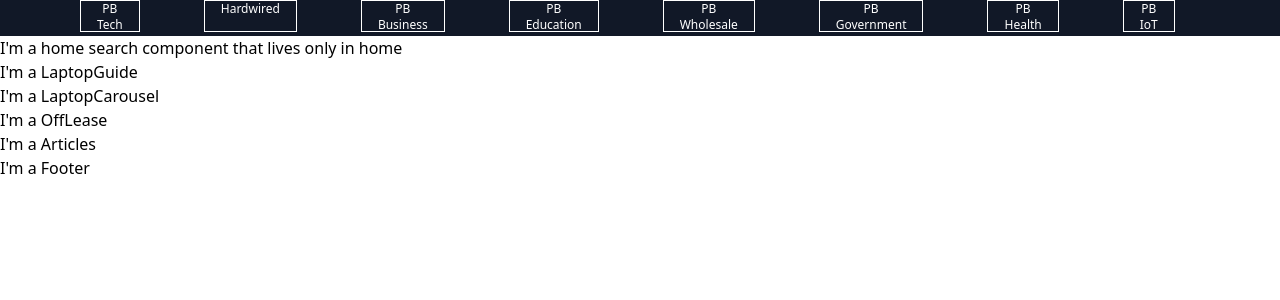
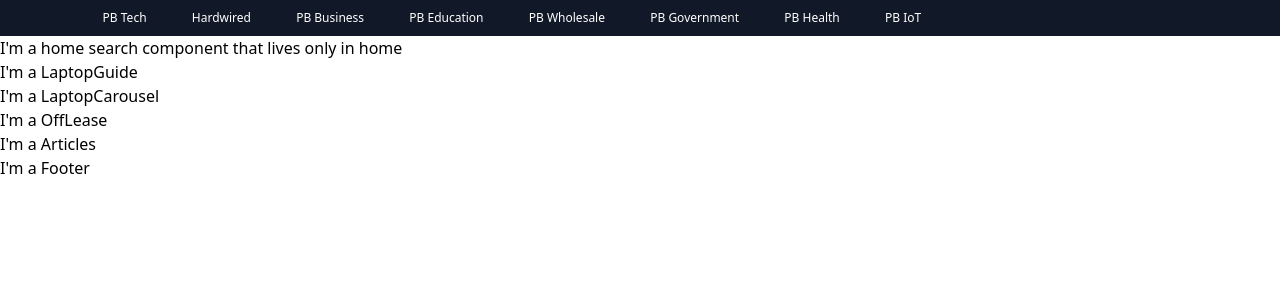
Before and after one commit to ThreeClubs/pb-tech-laptops-demo, a React (Vite) app in the folder frontend/: page / in a window 1280 px wide. Shown: the top 300 px of the page. Built offline with nearby package versions, Linux system fonts and the light colour scheme.

Commit message:
Finished top Nav bar with respons css

```diff
--- a/frontend/src/components/Navbar.jsx
+++ b/frontend/src/components/Navbar.jsx
@@ -1,47 +1,42 @@
 function Navbar() {
   return (
     <>
-      <nav className="text-center text-white h-9 w-full bg-gray-900 py-0 px-20">
-        <ul className="pr-64 flex flex-grow-0 justify-start items-center text-xs">
-          <li className="border border-white h-8 w-22 mr-16 px-4 pb-1 flex justify-start items-start">
-            <a className="block flex flex-nowrap" href="#">
-              PB Tech
-            </a>
+    {/* Top Nav Bar */}
+      <nav className="text-center text-white text-xs h-9 w-full bg-gray-900 py-0 px-20">
+        <div className="h-full w-8 cursor-pointer flex items-center justify-start md:hidden">
+          <svg
+            className="h-full fill-gray-200"
+            viewBox="0 0 20 20"
+            xmlns="http://www.w3.org/2000/svg"
+          >
+            <title>Menu</title>
+            <path d="M0 3h20v2H0V3zm0 6h20v2H0V9zm0 6h20v2H0v-2z" />
+          </svg>
+        </div>
+        <ul className="justify-start md:flex hidden lg:pr-64 pr-0">
+          <li className="mx-auto leading-9">
+            <a href="#">PB Tech</a>
           </li>
-          <li className="border border-white h-8 w-22 mr-16 px-4 pb-1 flex justify-start items-start">
-            <a className="block flex flex-nowrap" href="#">
-              Hardwired
-            </a>
+          <li className="mx-auto leading-9">
+            <a href="#">Hardwired</a>
           </li>
-          <li className="border border-white h-8 w-22 mr-16 px-4 pb-1 flex justify-center items-start">
-            <a className="block flex flex-nowrap" href="#">
-              PB Business
-            </a>
+          <li className="mx-auto leading-9">
+            <a href="#">PB Business</a>
           </li>
-          <li className="border border-white h-8 w-22 mr-16 px-4 pb-1 flex justify-start items-start">
-            <a className="block flex flex-nowrap" href="#">
-              PB Education
-            </a>
+          <li className="mx-auto leading-9">
+            <a href="#">PB Education</a>
           </li>
-          <li className="border border-white h-8 w-22 mr-16 px-4 pb-1 flex justify-start items-start">
-            <a className="block flex flex-nowrap" href="#">
-              PB Wholesale
-            </a>
+          <li className="mx-auto leading-9">
+            <a href="#">PB Wholesale</a>
           </li>
-          <li className="border border-white h-8 w-22 mr-16 px-4 pb-1 flex justify-start items-start">
-            <a className="block flex flex-nowrap" href="#">
-              PB Government
-            </a>
+          <li className="mx-auto leading-9">
+            <a href="#">PB Government</a>
           </li>
-          <li className="border border-white h-8 w-22 mr-16 px-4 pb-1 flex justify-start items-start">
-            <a className="block flex flex-nowrap" href="#">
-              PB Health
-            </a>
+          <li className="mx-auto leading-9">
+            <a href="#">PB Health</a>
           </li>
-          <li className="border border-white h-8 w-22 mr-16 px-4 pb-1 flex justify-start items-start">
-            <a className="block flex flex-nowrap" href="#">
-              PB IoT
-            </a>
+          <li className="mx-auto leading-9">
+            <a href="#">PB IoT</a>
           </li>
         </ul>
       </nav>
```
